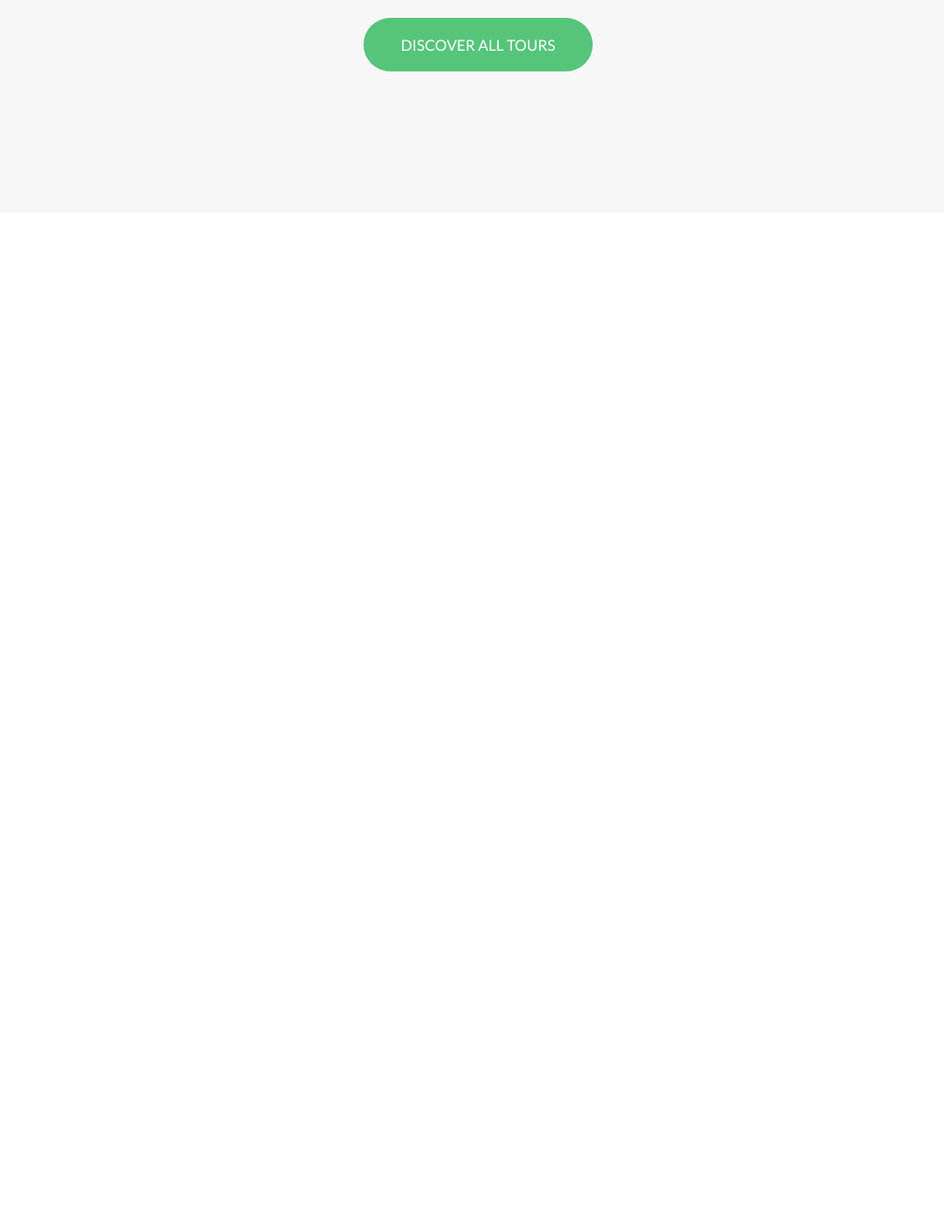
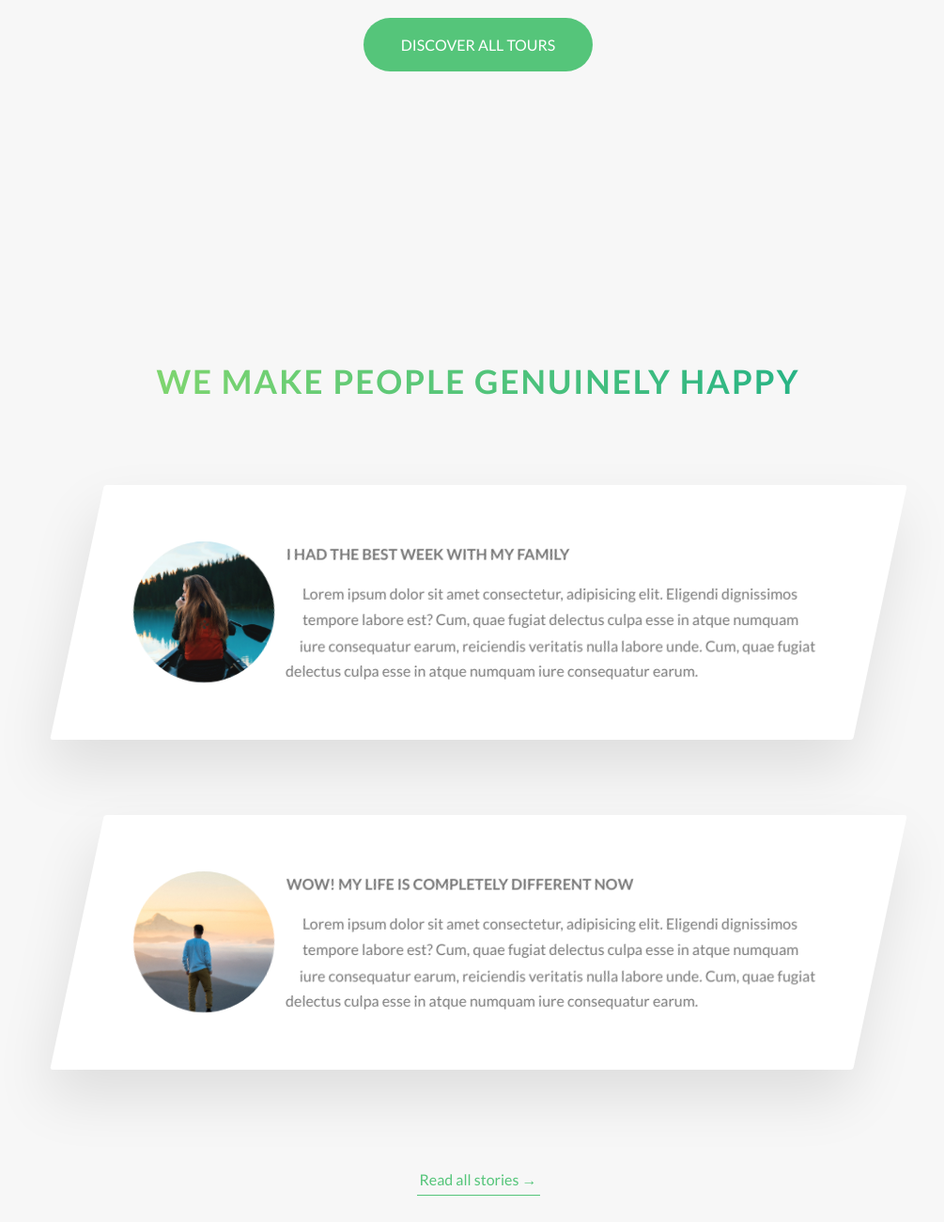
Before and after one commit to larklarky/natours, a website: page starter/index.html in a window 1280 px wide. Shown: the part 3050-4350 px from the top of the page at 94% size, without its empty margins (131-1136 px from the left). Before the commit the page ends 3306 px from the top, so only its background shows below. Drawn offline with Linux system fonts and the light colour scheme.

Commit message:
start to build the Stories section

```diff
--- a/starter/index.html
+++ b/starter/index.html
@@ -201,7 +201,44 @@
                 <div class="u-center-text u-margin-top-huge">
                     <a href="#" class="btn btn--green">Discover all tours</a>
                 </div>
+            </section>
 
+            <section class="section-stories">
+                <div class="u-center-text u-margin-bottom-big">
+                    <h2 class="heading-secondary">
+                        We make people genuinely happy
+                    </h2>
+                </div>
+
+                <div class="row">
+                    <div class="story">
+                        <figure class="story__shape">
+                            <img src="img/nat-8.jpg" alt="Person on a tour" class="story__img">
+                            <figcaption class="story__caption">Marry Smith</figcaption>
+                        </figure>
+                        <div class="story__text">
+                            <h3 class="heading-tertiary u-margin-bottom-small">I had the best week with my family</h3>
+                            <p>Lorem ipsum dolor sit amet consectetur, adipisicing elit. Eligendi dignissimos tempore labore est? Cum, quae fugiat delectus culpa esse in atque numquam iure consequatur earum, reiciendis veritatis nulla labore unde. Cum, quae fugiat delectus culpa esse in atque numquam iure consequatur earum. </p>
+                        </div>
+                    </div>
+                </div>
+
+                <div class="row">
+                    <div class="story">
+                        <figure class="story__shape">
+                            <img src="img/nat-9.jpg" alt="Person on a tour" class="story__img">
+                            <figcaption class="story__caption">Jack Wilson</figcaption>
+                        </figure>
+                        <div class="story__text">
+                            <h3 class="heading-tertiary u-margin-bottom-small">WOW! My life is completely different now</h3>
+                            <p>Lorem ipsum dolor sit amet consectetur, adipisicing elit. Eligendi dignissimos tempore labore est? Cum, quae fugiat delectus culpa esse in atque numquam iure consequatur earum, reiciendis veritatis nulla labore unde. Cum, quae fugiat delectus culpa esse in atque numquam iure consequatur earum. </p>
+                        </div>
+                    </div>
+                </div>
+
+                <div class="u-center-text u-margin-top-huge">
+                    <a href="#" class="button-text">Read all stories &rarr;</a>
+                </div>
             </section>
 
         </main>
--- /dev/null
+++ b/starter/sass/components/_story.scss
@@ -0,0 +1,59 @@
+.story {
+    width: 75%;
+    margin: 0 auto;
+    box-shadow: 0 3rem 6rem rgba($color-black, .1);
+    background-color: $color-white;
+    border-radius: 3px;
+    padding: 6rem;
+    padding-left: 9rem;
+    font-size: $default-font-size;
+    transform: skewX(-12deg);
+
+
+    &__shape {
+        width: 15rem;
+        height: 15rem;
+        float: left;
+        shape-outside: circle(50% at 50% 50%);
+        -webkit-shape-outside:  circle(50% at 50% 50%);
+        -webkit-clip-path: circle(50% at 50% 50%);
+        clip-path: circle(50% at 50% 50%);
+        transform: translateX(-3rem) skewX(12deg);
+        position: relative;
+    }
+
+    &__img {
+        height: 100%;
+        transform: translateX(-4rem) scale(1.4);
+        backface-visibility: hidden;
+        transition: all .5s;
+    }
+
+    &__text {
+        transform: skewX(12deg);
+    }
+
+    &__caption {
+        position: absolute;
+        top: 50%;
+        left: 50%;
+        transform: translate(-50%, 20%);
+        color: $color-white;
+        text-transform: uppercase;
+        text-align: center;
+        font-size: 1.7rem;
+        opacity: 0;
+        transition: all .5s;
+        backface-visibility: hidden;
+    }
+
+    &:hover &__caption {
+        opacity: 1;
+        transform: translate(-50%, -50%);
+    }
+
+    &:hover &__img {
+        transform: translateX(-4rem) scale(1);
+        filter: blur(3px) brightness(80%);
+    }
+}
--- a/starter/sass/main.scss
+++ b/starter/sass/main.scss
@@ -11,6 +11,7 @@
 @import 'components/card';
 @import 'components/composition';
 @import 'components/feature-box';
+@import 'components/story';
 
 @import 'layout/grid';
 
--- a/starter/sass/pages/_home.scss
+++ b/starter/sass/pages/_home.scss
@@ -26,3 +26,8 @@
     padding: 25rem 0 15rem 0;
     margin-top: -10rem;
 }
+
+.section-stories {
+    padding: 15rem 0;
+    background-color: $color-grey-light-1;
+}
```
Also changed, not shown: starter/css/style.css, 1 other file.
